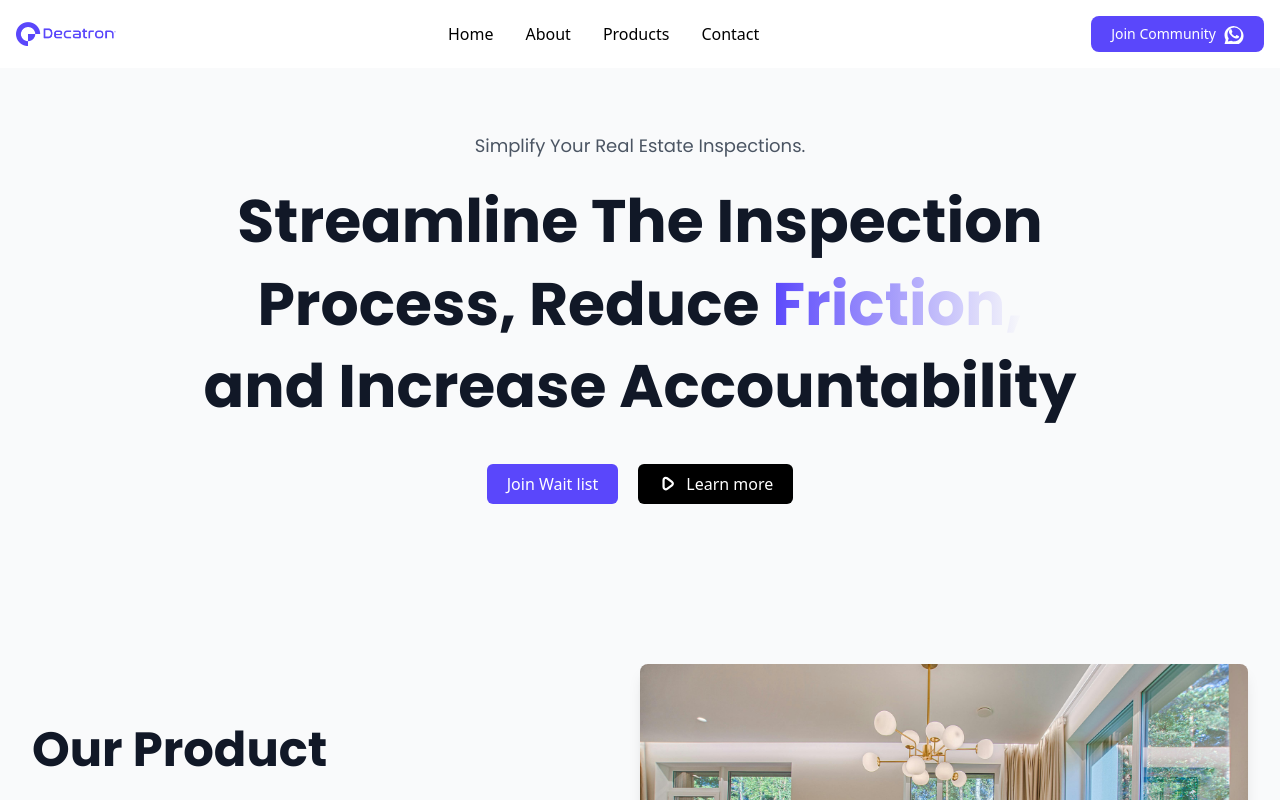
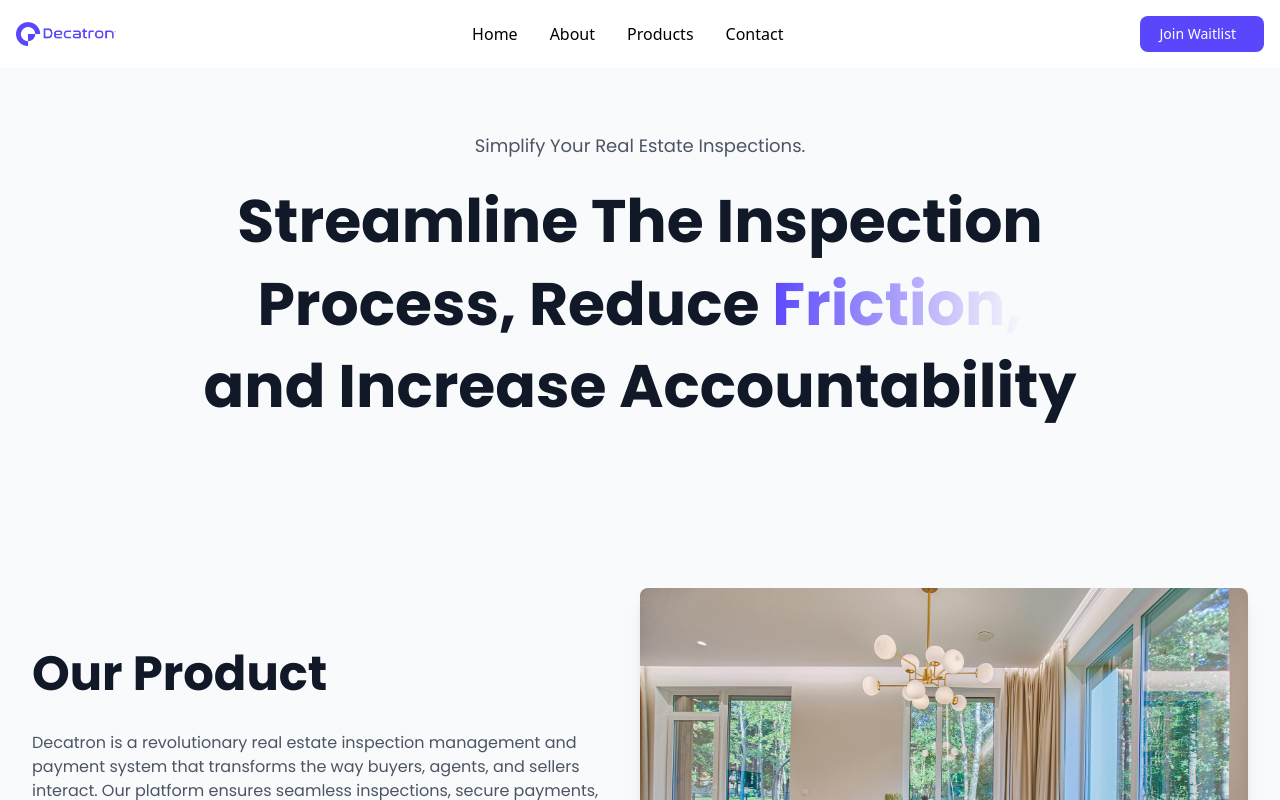
Before and after one commit to DecatronR/decatron-landing-page, a Next.js app: page / in a window 1280 px wide. Shown: the top 800 px of the page. Built offline with nearby package versions, Linux system fonts and the light colour scheme.

Commit message:
feat: further simplification

```diff
--- a/src/components/Content/HeroSection.tsx
+++ b/src/components/Content/HeroSection.tsx
@@ -18,7 +18,7 @@ export const HeroSection = () => {
             <br /> and Increase Accountability
           </h2>
 
-          <div className="mt-9 flex flex-col items-center justify-center space-y-5 sm:flex-row sm:space-y-0 sm:space-x-5">
+          {/* <div className="mt-9 flex flex-col items-center justify-center space-y-5 sm:flex-row sm:space-y-0 sm:space-x-5">
             <a
               href="#"
               title="Join Waiting List"
@@ -51,7 +51,7 @@ export const HeroSection = () => {
               </svg>
               Learn more
             </a>
-          </div>
+          </div> */}
         </div>
       </div>
     </section>
--- a/src/components/NavigationBar.tsx
+++ b/src/components/NavigationBar.tsx
@@ -45,15 +45,8 @@ export const NavigationBar = () => {
             className="flex items-center text-white text-sm rounded-lg px-5 py-2 bg-primary hover:bg-black transition-colors"
             onClick={handleJoinCommunity}
           >
-            <span className="hidden sm:inline-block mr-2">Join Community</span>
-            <svg
-              xmlns="http://www.w3.org/2000/svg"
-              className="w-5 h-5 sm:inline-block"
-              fill="currentColor"
-              viewBox="0 0 24 24"
-            >
-              <path d="M17.472 14.29c-.297-.149-1.757-.868-2.03-.967-.273-.1-.472-.148-.67.149-.197.297-.767.967-.94 1.165-.173.198-.347.223-.644.074-.297-.148-1.255-.463-2.39-1.475-.883-.787-1.48-1.76-1.653-2.057-.173-.297-.018-.458.13-.606.134-.134.297-.347.446-.52.151-.174.198-.298.298-.497.099-.198.05-.372-.025-.521-.074-.148-.67-1.612-.916-2.207-.242-.583-.49-.504-.67-.513l-.57-.01c-.198 0-.52.074-.792.372s-1.04 1.016-1.04 2.48 1.064 2.874 1.213 3.074c.149.198 2.095 3.2 5.076 4.487.71.306 1.263.489 1.694.625.712.227 1.36.195 1.872.118.572-.085 1.757-.718 2.006-1.413.248-.695.248-1.29.173-1.414-.074-.124-.272-.198-.57-.347m-5.424 6.706c-1.15 0-2.292-.29-3.296-.835l-.241-.141-3.897 1.011 1.043-3.796-.156-.242c-.868-1.337-1.326-2.89-1.326-4.499 0-4.533 3.688-8.222 8.223-8.222 2.198 0 4.265.857 5.817 2.408 1.552 1.552 2.408 3.62 2.408 5.817 0 4.533-3.688 8.22-8.222 8.22m6.84-15.061a10.911 10.911 0 0 0-7.708-3.193c-6.026 0-10.934 4.907-10.934 10.933 0 1.937.51 3.83 1.478 5.501l-1.561 5.69a.76.76 0 0 0 .927.927l5.687-1.54c1.665.89 3.527 1.36 5.404 1.36h.004c6.026 0 10.932-4.907 10.932-10.932 0-2.91-1.132-5.645-3.193-7.708"></path>
-            </svg>
+            <span className="hidden sm:inline-block mr-2">Join Waitlist</span>
+
           </button>
           <button
             type="button"
```
